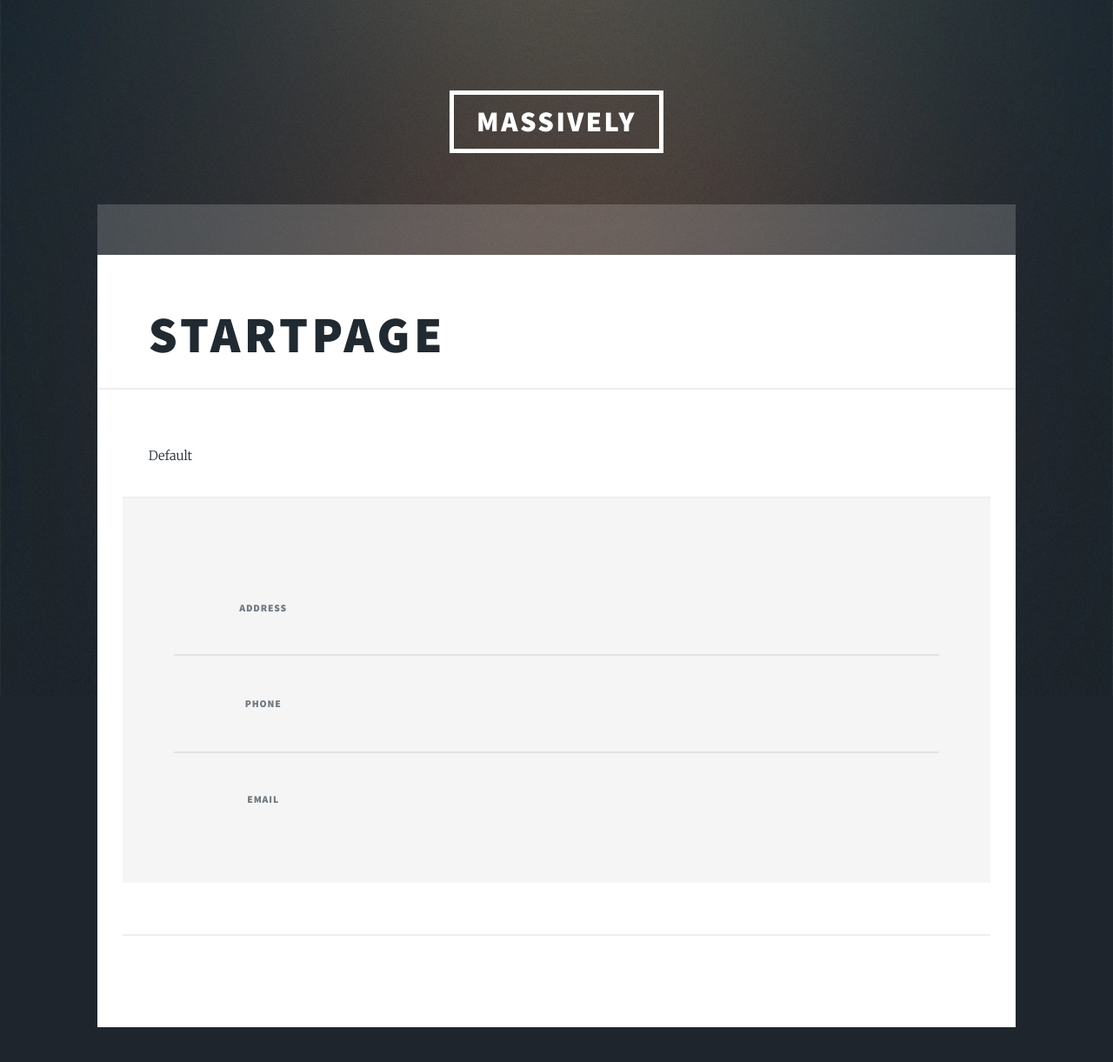
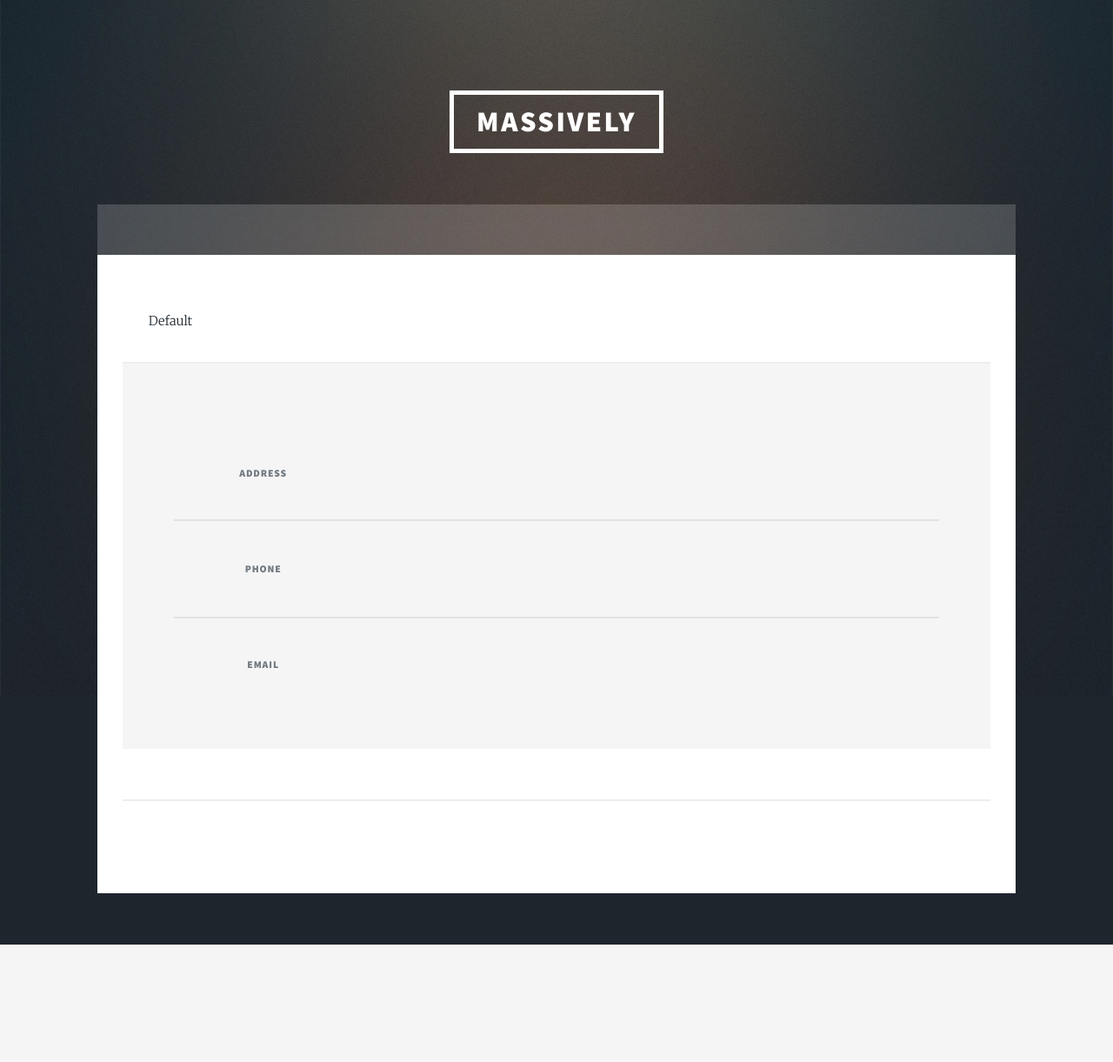
Before and after one commit to sebbekarlsson/nilms, a Python web app: template example_theme/templates/index.html in a window 1280 px wide. Shown: the top 1221 px of the page at 87% size. After the commit the page ends 1086 px from the top, so only its background shows below. Run offline with Jinja, Linux system fonts and the light colour scheme; the template is opened without the code that fills it, so the values that code supplies are empty.

Commit message:
example theme fix

```diff
--- a/example_theme/templates/index.html
+++ b/example_theme/templates/index.html
@@ -2,6 +2,5 @@
 
 
 {% block body %}
-    <h1>startpage</h1>
     <p class='editable' id='my-welcome-text'>Default</p>
 {% endblock %}
```
